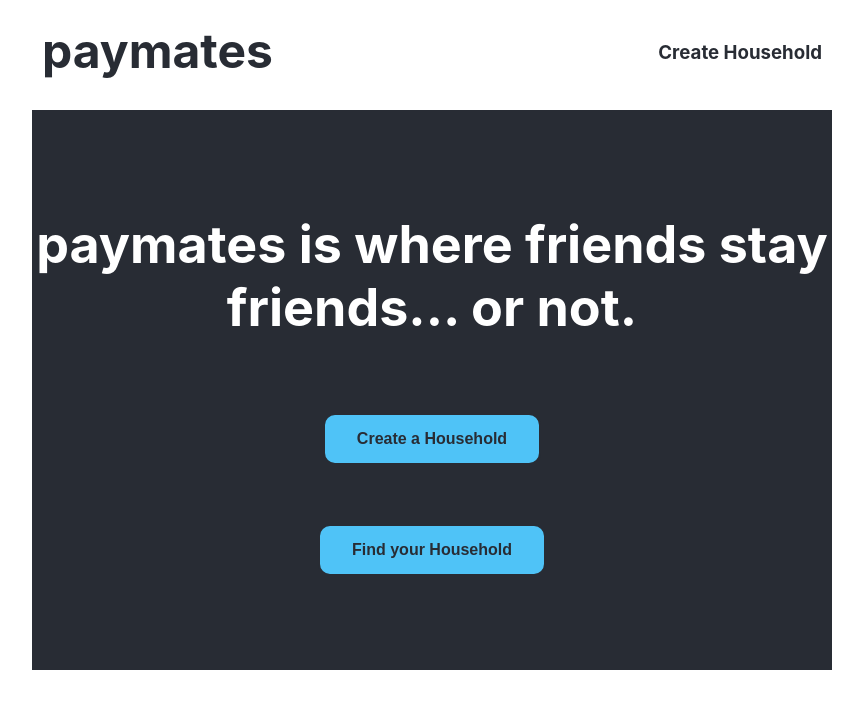
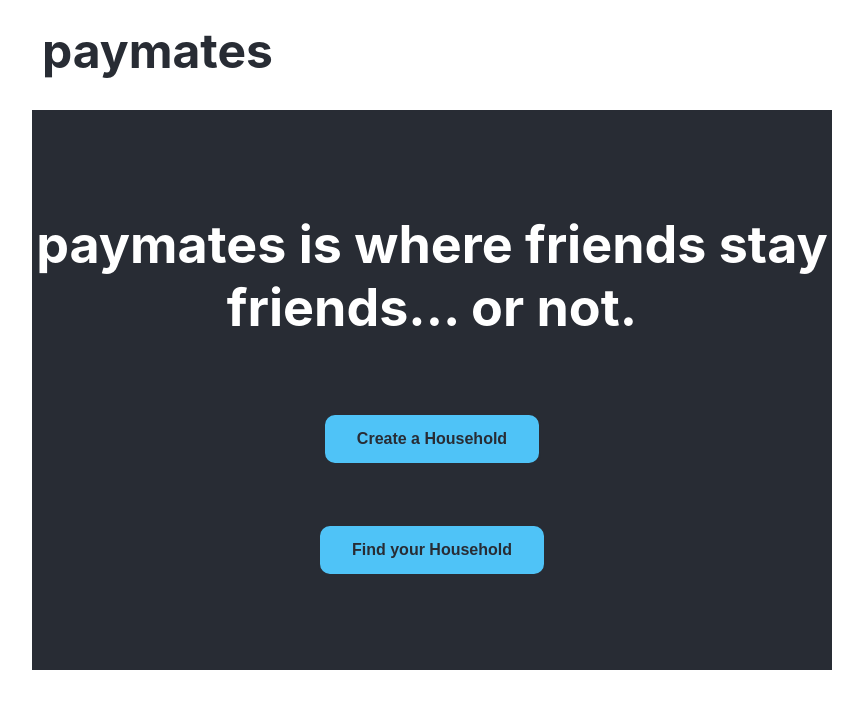
Before and after one commit to houblon/paymates, a React (Create React App) app in the folder client/: page / in a window 1280 px wide. Shown: the top 708 px of the page, without its empty margins (208-1071 px from the left). Built offline with nearby package versions, Linux system fonts and the light colour scheme; the HTML template or start-up script is replaced by a standard one.

Commit message:
Remove Create a Household from global nav

```diff
--- a/client/src/App.js
+++ b/client/src/App.js
@@ -22,7 +22,6 @@ class App extends Component {
       <div className="Paymates-body">
         <nav className="Paymates-navigation">
           <h1 className="Paymates-title"><Link to="/">paymates</Link></h1>
-          <h2><Link to="/create-household/">Create Household</Link></h2>
         </nav>
         <div className="Paymates-mainContent">
           <Switch>
```
